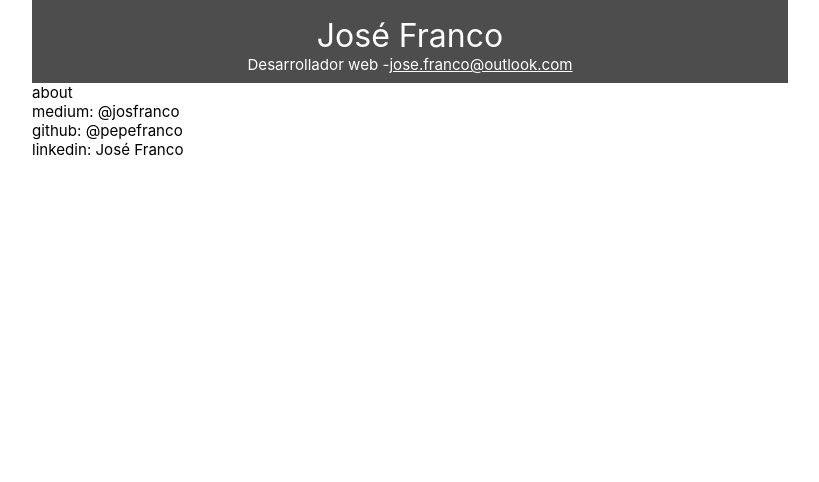
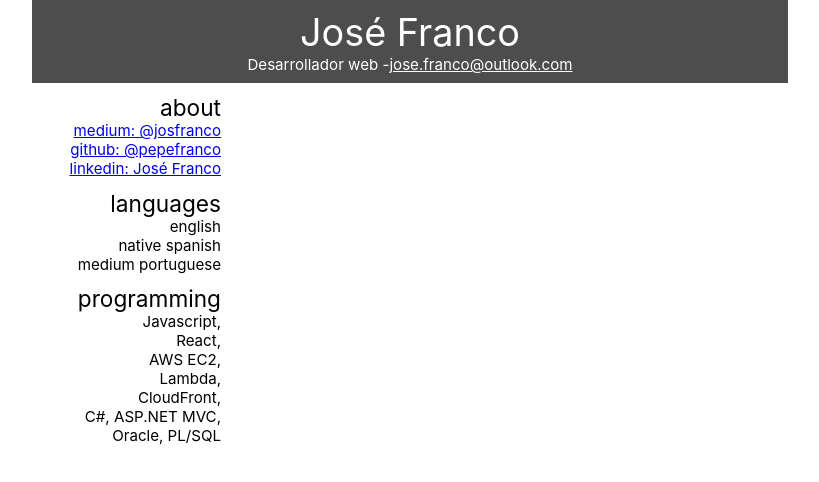
Before and after one commit to marlein5/cv, a React (Create React App) app: page / in a window 1280 px wide. Shown: the top 482 px of the page, without its empty margins (230-1049 px from the left). Built offline with nearby package versions, Linux system fonts and the light colour scheme.

Commit message:
Left side

```diff
--- a/src/About/index.js
+++ b/src/About/index.js
@@ -1,14 +1,24 @@
 import React from "react";
+import injectSheet from "react-jss";
+import styles from "../leftItemsStyles";
 
-const About = () => {
+const About = ({ classes }) => {
   return (
-    <div>
-      <div>about</div>
-      <div>medium: @josfranco</div>
-      <div>github: @pepefranco</div>
-      <div>linkedin: José Franco</div>
+    <div className={classes.root}>
+      <div className={classes.title}>about</div>
+      <div>
+        <a href="https://medium.com/@josfranco">medium: @josfranco</a>
+      </div>
+      <div>
+        <a href="https://github.com/PepeFranco">github: @pepefranco</a>
+      </div>
+      <div>
+        <a href="https://www.linkedin.com/public-profile/settings?trk=d_flagship3_profile_self_view_public_profile">
+          linkedin: José Franco
+        </a>
+      </div>
     </div>
   );
 };
 
-export default About;
+export default injectSheet(styles)(About);
--- a/src/Languages/index.js
+++ b/src/Languages/index.js
@@ -1,10 +1,16 @@
 import React from "react";
+import injectSheet from "react-jss";
+import styles from "../leftItemsStyles";
 
-const Languages= () => {
+const Languages = ({ classes }) => {
   return (
-    <div>
+    <div className={classes.root}>
+      <div className={classes.title}>languages</div>
+      <div>english</div>
+      <div>native spanish</div>
+      <div>medium portuguese</div>
     </div>
   );
 };
 
-export default Languages;
+export default injectSheet(styles)(Languages);
--- a/src/Programming/index.js
+++ b/src/Programming/index.js
@@ -1,7 +1,20 @@
 import React from "react";
+import injectSheet from "react-jss";
+import styles from "../leftItemsStyles";
 
-const Programming = () => {
-  return <div />;
+const Programming = ({ classes }) => {
+  return (
+    <div className={classes.root}>
+      <div className={classes.title}>programming</div>
+      <div>Javascript,</div>
+      <div>React,</div>
+      <div>AWS EC2,</div>
+      <div>Lambda,</div>
+      <div>CloudFront,</div>
+      <div>C#, ASP.NET MVC,</div>
+      <div>Oracle, PL/SQL</div>
+    </div>
+  );
 };
 
-export default Programming;
+export default injectSheet(styles)(Programming);
--- a/src/constants.js
+++ b/src/constants.js
@@ -5,7 +5,8 @@ const constants = {
     lightGray: "#999999"
   },
   text: {
-    header: '32px',
+    header: "10mm",
+    sectionHeader: "6mm"
   }
 };
 
--- /dev/null
+++ b/src/leftItemsStyles.js
@@ -0,0 +1,15 @@
+import constants from "./constants";
+
+const styles = {
+  root: {
+    display: "flex",
+    flexDirection: "column",
+    alignItems: "flex-end",
+    paddingTop: "3mm"
+  },
+  title: {
+    fontSize: constants.text.sectionHeader
+  }
+};
+
+export default styles;
```
